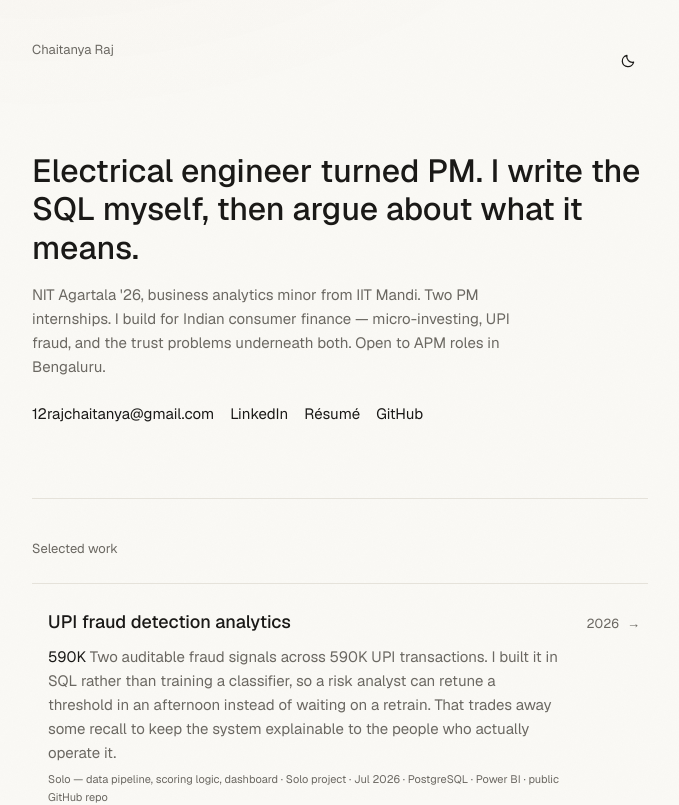
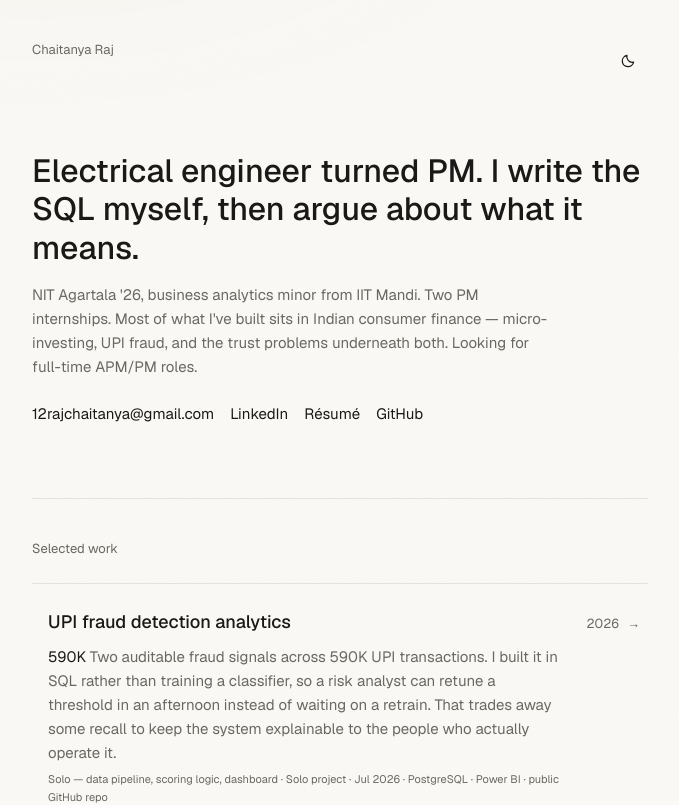
Before and after one commit to captainchaitanya/Portfolio, a Next.js app: page / in a window 1280 px wide. Shown: the top 805 px of the page, without its empty margins (300-979 px from the left). Built offline with nearby package versions, Linux system fonts and the light colour scheme.

Commit message:
update hero subhead

```diff
--- a/src/content/site.ts
+++ b/src/content/site.ts
@@ -28,7 +28,7 @@ export const site: SiteContent = {
   positioning:
     "Electrical engineer turned PM. I write the SQL myself, then argue about what it means.",
   status:
-    "NIT Agartala '26, business analytics minor from IIT Mandi. Two PM internships. I build for Indian consumer finance — micro-investing, UPI fraud, and the trust problems underneath both. Open to APM roles in Bengaluru.",
+    "NIT Agartala '26, business analytics minor from IIT Mandi. Two PM internships. Most of what I've built sits in Indian consumer finance — micro-investing, UPI fraud, and the trust problems underneath both. Looking for full-time APM/PM roles.",
   links: [
     {
       label: "12rajchaitanya@gmail.com",
```
